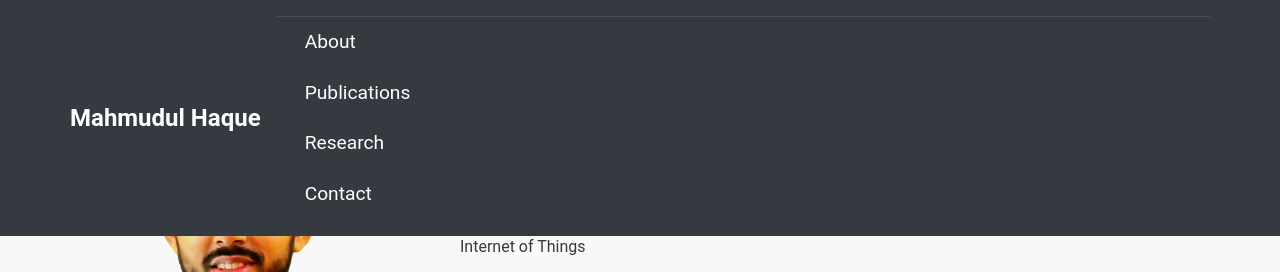
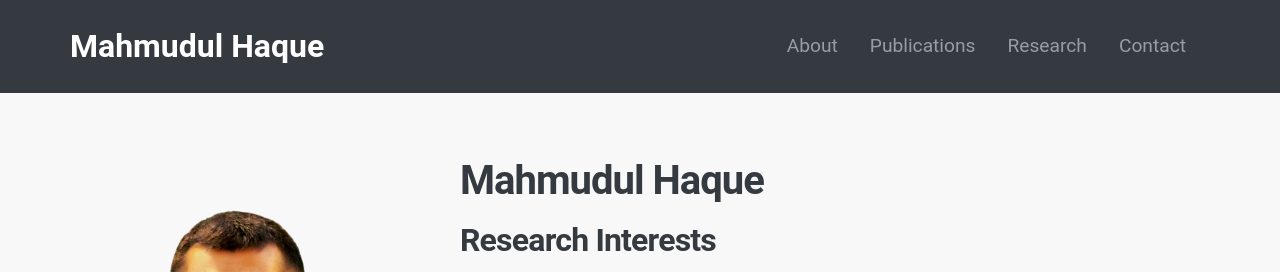
Before and after one commit to mahmudul-ai/mahmudul-ai.github.io, a plain HTML site: page index.html in a window 1280 px wide. Shown: the top 272 px of the page. Drawn offline with nearby package versions, Linux system fonts and the light colour scheme; some icons are missing.

Commit message:
reset to commit 4

```diff
--- a/index.html
+++ b/index.html
@@ -5,11 +5,7 @@
   <meta charset="UTF-8">
   <meta name="viewport" content="width=device-width, initial-scale=1.0">
   <title>Home</title>
-
-
-
-
- <script src="https://cdnjs.cloudflare.com/ajax/libs/jquery/3.6.0/jquery.min.js"></script>
+  <script src="https://cdnjs.cloudflare.com/ajax/libs/jquery/3.6.0/jquery.min.js"></script>
   <script src="https://cdnjs.cloudflare.com/ajax/libs/twitter-bootstrap/5.0.2/js/bootstrap.min.js"></script>
 
   <link rel="stylesheet" href="https://cdn.jsdelivr.net/gh/jpswalsh/academicons@1/css/academicons.min.css">
@@ -17,52 +13,38 @@
   <link rel="stylesheet" href="https://cdnjs.cloudflare.com/ajax/libs/font-awesome/5.15.3/css/all.min.css"
     crossorigin="anonymous" />
   <link href='https://unpkg.com/boxicons@2.1.4/css/boxicons.min.css' rel='stylesheet'>
-
+  <!-- Option 1: Include in HTML -->
   <link rel="stylesheet" href="https://cdn.jsdelivr.net/npm/bootstrap-icons@1.3.0/font/bootstrap-icons.css">
   <link rel="stylesheet" href="style.css">
 </head>
 
 <body>
   <!-- Navigation Bar -->
-
-  <nav class="navbar navbar-dark  navbar-expand-sm bg-dark fixed-top">
+  <nav class="navbar navbar-expand-md navbar-dark bg-dark">
     <div class="container">
-
-
-          <a class="navbar-brand" href="/">Mahmudul Haque</a>
-
-
-      <!-- <button class="navbar-toggler" type="button" data-toggle="collapse" data-target="#navbarCollapse"
+      <a class="navbar-brand" href="/">Mahmudul Haque</a>
+      <button class="navbar-toggler" type="button" data-toggle="collapse" data-target="#navbarCollapse"
         aria-controls="navbarCollapse" aria-expanded="false" aria-label="Toggle navigation">
         <span class="navbar-toggler-icon"></span>
-      </button> -->
+      </button>
+      <div class="collapse navbar-collapse" id="navbarCollapse">
+        <ul class="navbar-nav ml-auto">
 
-        <button class="navbar-toggler" type="button" data-toggle="collapse" data-target="#Navbar">
-          <span class="navbar-toggler-icon"></span>
-      </button>
-
-      <!-- <div class="collapse navbar-collapse" id="navbarCollapse"> -->
-        <div class="collapse navbar-collapse" id="Navbar" >
-          <ul class="navbar-nav mr-auto" >
-
-          <li class="nav-item align-content-center">
+          <li class="nav-item">
             <a class="nav-link" href="/about">About</a>
           </li>
-          <li class="nav-item align-content-center">
+          <li class="nav-item">
             <a class="nav-link" href="/publications">Publications</a>
           </li>
-          <li class="nav-item align-content-center">
+          <li class="nav-item">
             <a class="nav-link" href="/research">Research</a>
           </li>
-          <li class="nav-item align-content-center">
+          <li class="nav-item">
             <a class="nav-link" href="/contact">Contact</a>
           </li>
         </ul>
       </div>
-
     </div>
-
-
   </nav>
 
   <!-- Main Content -->
--- a/style.css
+++ b/style.css
@@ -119,11 +119,11 @@ body {
   }
 
   .navbar-brand {
-    font-size: 1.5rem;
+    font-size: 2rem;
     font-weight: bold;
   }
 
-  /* .nav-link {
+  .nav-link {
     font-size: 1.2rem;
     margin-right: 1rem;
   }
@@ -133,60 +133,22 @@ body {
   }
 
   .navbar-toggler {
-
+    border: none;
     background-color: transparent;
   }
 
   .navbar-toggler:focus, .navbar-toggler:active {
     outline: none;
-  } */
-
-
-  .nav-link {
-    font-size: 1.2rem;
-
   }
 
-
-  .nav-link:hover {
-    color: #fff;
-  }
-  .navbar-collapse {
-    background-color: #343a40;
-    border-top: 1px solid rgba(255, 255, 255, 0.1);
-    }
-
-    .navbar-collapse .navbar-nav .nav-item {
-    margin: 0 20px;
-    }
-
-    .navbar-collapse .navbar-nav .nav-link {
-    color: #fff;
-    padding: 10px 0;
-
-    border-bottom: none;
-    }
-    .navbar-expand-sm {
-      flex-flow: row nowrap;
-      justify-content: flex-start;
-    }
-    .navbar-expand-sm .navbar-nav {
-      flex-direction: column;
-    }
-    .navbar-expand-sm .navbar-nav .nav-link {
-      padding-right: 0.5rem;
-      padding-left: 0.5rem;
-    }
-    .navbar-expand-sm .navbar-collapse {
-      display: flex !important;
-      flex-basis: auto;
-    }
   @media (max-width: 768px) {
-    /* .navbar-nav {
+    .navbar-nav {
     margin-top: 20px;
     }
 
-
+    .navbar-nav .nav-item {
+    display: block;
+    }
 
     .navbar-nav .nav-link {
     padding: 12px 0;
@@ -205,25 +167,25 @@ body {
     .navbar-collapse .navbar-nav .nav-link {
     color: #fff;
     padding: 10px 0;
-
+    display: block;
     border-bottom: none;
     }
-    .navbar-expand-sm {
+    .navbar-expand-md {
       flex-flow: row nowrap;
       justify-content: flex-start;
     }
-    .navbar-expand-sm .navbar-nav {
+    .navbar-expand-md .navbar-nav {
       flex-direction: column;
     }
-    .navbar-expand-sm .navbar-nav .nav-link {
+    .navbar-expand-md .navbar-nav .nav-link {
       padding-right: 0.5rem;
       padding-left: 0.5rem;
     }
-    .navbar-expand-sm .navbar-collapse {
+    .navbar-expand-md .navbar-collapse {
       display: flex !important;
       flex-basis: auto;
     }
-    }   */
+    }
 
   /* Home Section Styles */
 
@@ -479,7 +441,7 @@ body {
   .footer-section container{
     padding-bottom: 0px;
   }
-}
+
   @media (max-width: 767px) {
 
     .footer-section {
```
